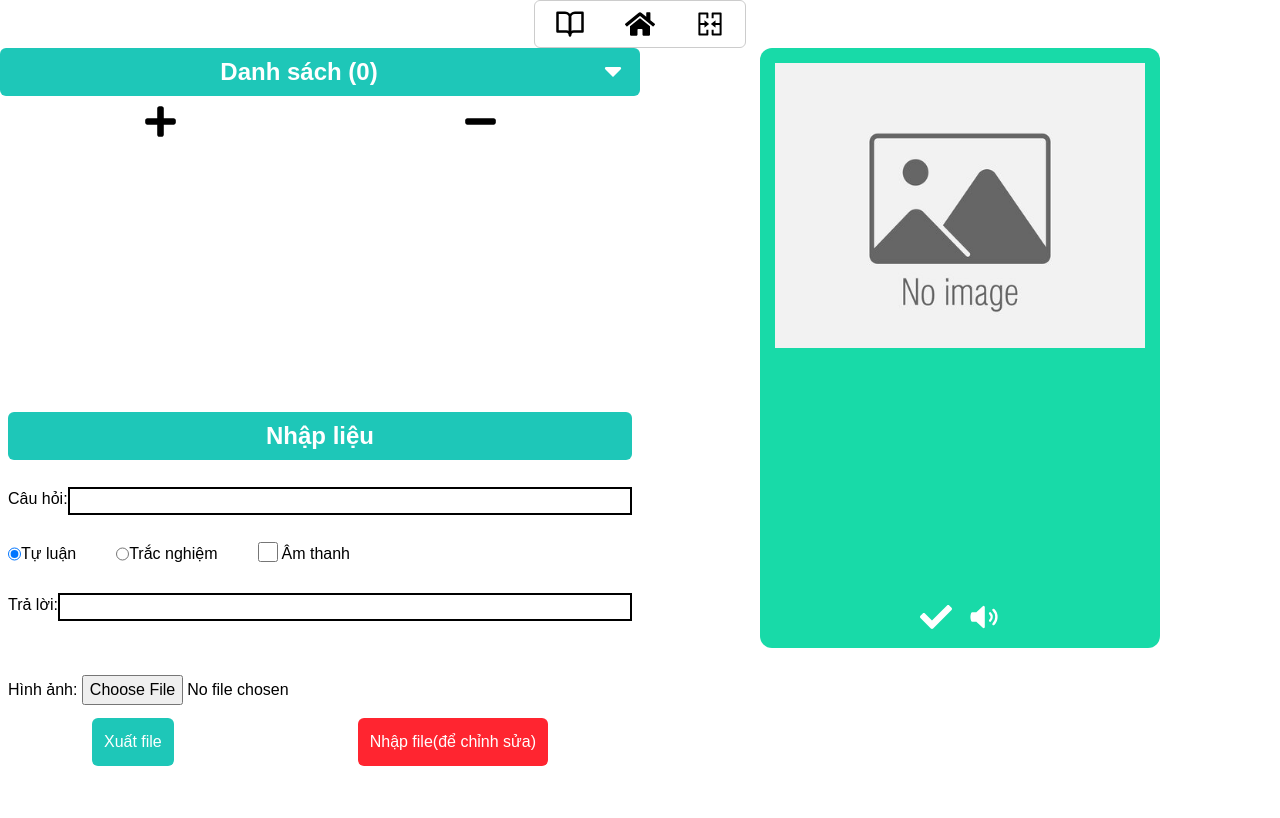
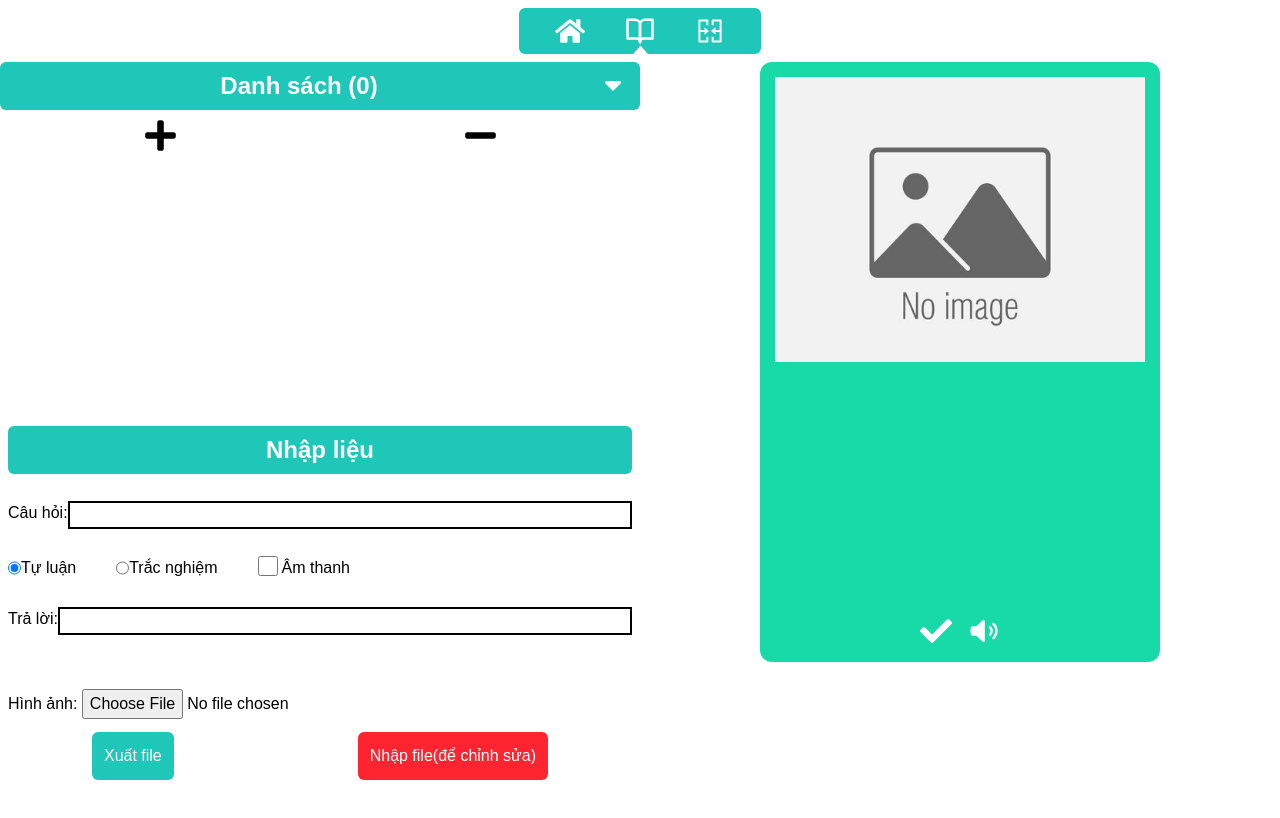
Before and after one commit to Spidust/SoanDeCashflard, a React (Vite) app: page /soan-de in a window 1280 px wide. Shown: the top 818 px of the page. Built offline with nearby package versions, Linux system fonts and the light colour scheme.

Commit message:
feat:nav bar

```diff
--- a/src/components/Navigate.jsx
+++ b/src/components/Navigate.jsx
@@ -1,36 +1,45 @@
-import React from "react";
-import { AiOutlineMergeCells } from "react-icons/ai";
+import React, { useEffect, useState } from "react";
+import { AiOutlineMergeCells, AiFillCaretUp } from "react-icons/ai";
 import { FiBookOpen } from "react-icons/fi";
-import { NavLink } from "react-router-dom";
+import { Link, useLocation } from "react-router-dom";
 import { FaHome } from "react-icons/fa";
 
 function Navigate() {
+  const [position, setPosition] = useState(1);
+  const location = useLocation();
+
+  useEffect(() => {
+    const path = location.pathname.split("/");
+    if (path[1] == "soan-de") {
+      if (path[2] == "merge") {
+        setPosition(2);
+      } else setPosition(1);
+    } else {
+      setPosition(0);
+    }
+  }, [location]);
   return (
-    <div className="navigate mx-auto flex w-fit justify-center rounded-md border-[1px] border-[#ccc]">
-      <NavLink
-        to="/soan-de/"
-        exact
-        className={({ isActive }) =>
-          "topic cursor-pointer px-5 py-2 hover:bg-[#a79292] " +
-          (isActive ? "bg-[#ccc]" : "")
-        }
-      >
-        <FiBookOpen size={30} />
-      </NavLink>
-      <a href="/" className="topic cursor-pointer px-5 py-2 hover:bg-[#a79292]">
+    <div className="navigate relative mx-auto my-2 flex w-fit justify-center rounded-md bg-primary px-4 text-white">
+      <a href="/" className="topic cursor-pointer px-5 py-2">
         <FaHome size={30} />
       </a>
-      <NavLink
+      <Link to="/soan-de/" exact className={"topic cursor-pointer px-5 py-2"}>
+        <FiBookOpen size={30} />
+      </Link>
+      <Link
         to="/soan-de/merge"
         exact
-        className={({ isActive }) =>
-          "topic cursor-pointer px-5 py-2 hover:bg-[#a79292] " +
-          (isActive ? "bg-[#ccc]" : "")
-        }
+        className={"topic cursor-pointer px-5 py-2"}
       >
         {" "}
         <AiOutlineMergeCells size={30} />
-      </NavLink>
+      </Link>
+      <AiFillCaretUp
+        style={{
+          "--position": position * 70 + 40 + "px",
+        }}
+        className={`pointer absolute bottom-[-0.5rem] left-0 translate-x-[var(--position)] text-[23px] transition-transform duration-300`}
+      />
     </div>
   );
 }
--- a/tailwind.config.js
+++ b/tailwind.config.js
@@ -24,8 +24,5 @@ export default {
         modal: "#17dbaa",
       },
     },
-    height: {
-      navbar: "40px",
-    },
   },
 };
```
